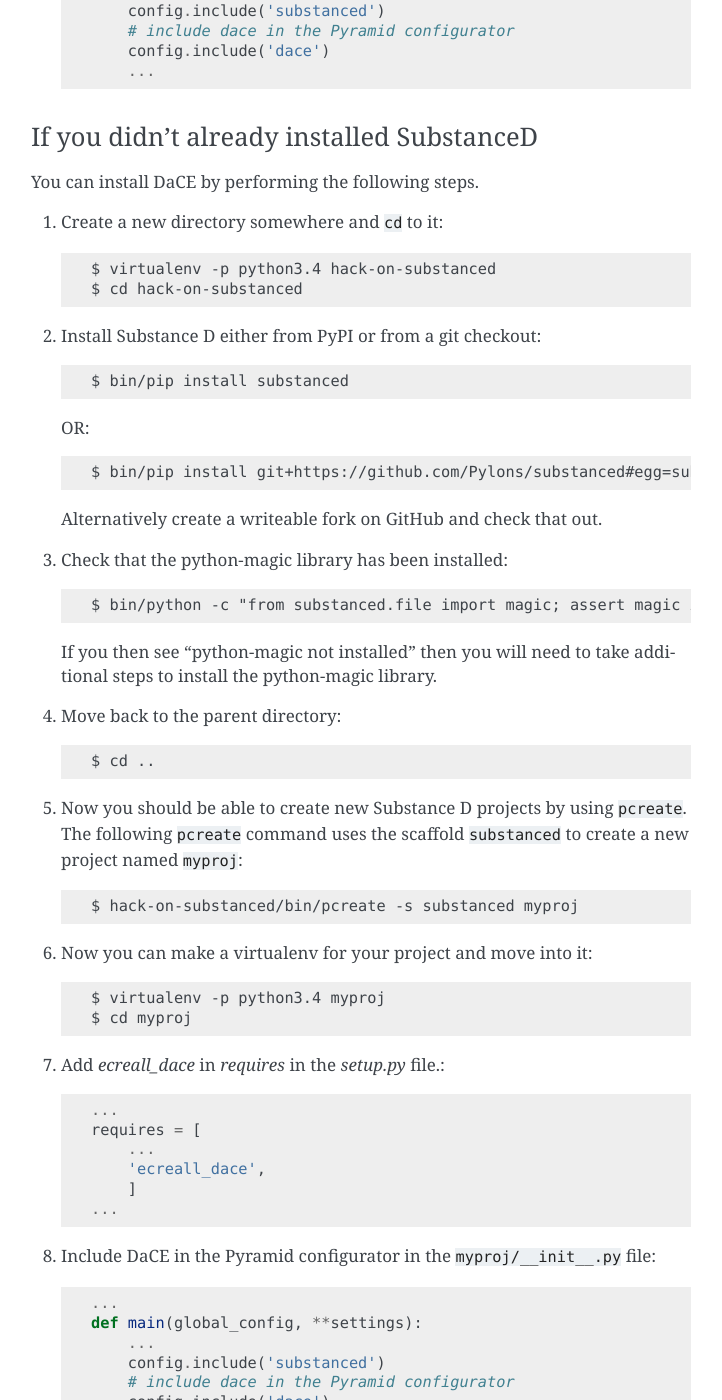
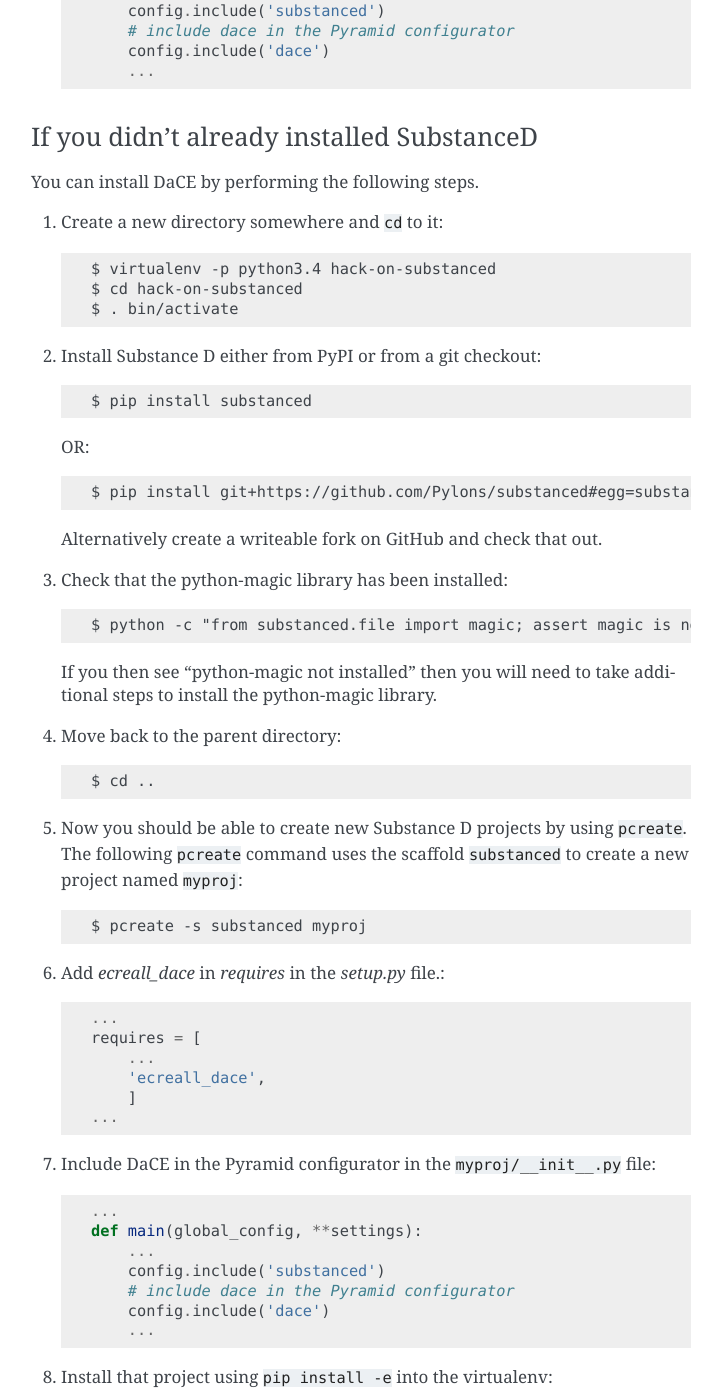
Before and after one commit to ecreall/dace, a Sphinx documentation site: the page built from docs/quick_tour.rst, in a window 1280 px wide and 1400 px high, scrolled down 1268 px. Shown: the whole window, without its empty margins (389-1111 px from the left). Built offline with Sphinx 7.4.7, drawn with Linux system fonts in a browser that asks for light colours; some of the changed text lies outside the part shown.

Commit message:
activate the virtualenv to have simpler command

```diff
--- a/docs/quick_tour.rst
+++ b/docs/quick_tour.rst
@@ -62,20 +62,21 @@
 
    $ virtualenv -p python3.4 hack-on-substanced
    $ cd hack-on-substanced
+   $ . bin/activate
 
 #. Install Substance D either from PyPI or from a git checkout::
 
-   $ bin/pip install substanced
+   $ pip install substanced
 
    OR::
 
-   $ bin/pip install git+https://github.com/Pylons/substanced#egg=substanced
+   $ pip install git+https://github.com/Pylons/substanced#egg=substanced
 
    Alternatively create a writeable fork on GitHub and check that out.
 
 #. Check that the python-magic library has been installed::
 
-   $ bin/python -c "from substanced.file import magic; assert magic is not None, 'python-magic not installed'"
+   $ python -c "from substanced.file import magic; assert magic is not None, 'python-magic not installed'"
 
    If you then see "python-magic not installed" then you will need to take
    additional steps to install the python-magic library.
@@ -88,12 +89,7 @@
    using ``pcreate``. The following ``pcreate`` command uses the scaffold
    ``substanced`` to create a new project named ``myproj``::
 
-   $ hack-on-substanced/bin/pcreate -s substanced myproj
-
-#. Now you can make a virtualenv for your project and move into it::
-
-   $ virtualenv -p python3.4 myproj
-   $ cd myproj
+   $ pcreate -s substanced myproj
 
 #. Add `ecreall_dace` in `requires` in the `setup.py` file.::
 
@@ -116,9 +112,9 @@
 
 #. Install that project using ``pip install -e`` into the virtualenv::
 
-   $ bin/pip install -e .
+   $ pip install -e .
 
-#. Run the resulting project via ``bin/pserve development.ini``. The development server listens to requests sent to `<http://0.0.0.0:6543>`_ by default. Open this URL in a web browser.
+#. Run the resulting project via ``pserve development.ini``. The development server listens to requests sent to `<http://0.0.0.0:6543>`_ by default. Open this URL in a web browser.
 
 
 Hello World
--- a/docs/quick_tour/hello_world/app.py
+++ b/docs/quick_tour/hello_world/app.py
@@ -57,7 +57,7 @@
 # defined in our process.
 @view_config(name='my_process', renderer='json')
 def my_process_view(request):
-    # 'getAllBusinessAction' enable to recuperate all of
+    # 'getAllBusinessAction' enable to retrieve all of
     # behaviors in all of process instances with the id
     # equal to 'myprocessid'
     process_actions = getAllBusinessAction(
```
Also changed, not shown: other parts of docs/quick_tour.rst (+3 -6 lines).
